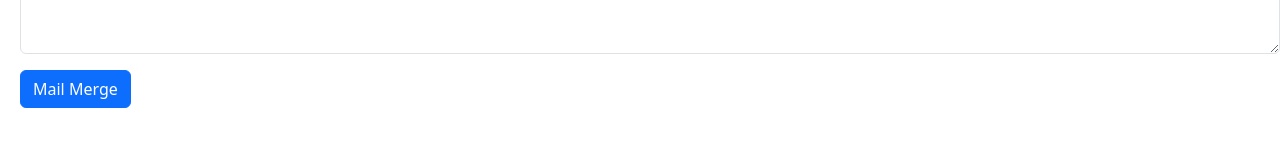
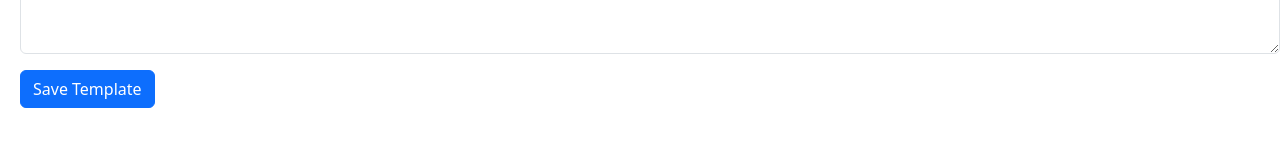
Before and after one commit to Cat-1/paw-mailmerge, a React (Create React App) app in the folder react-paw-mailmerge/: page / in a window 1280 px wide. Both pictures are taken after a click on the tab "Compose Template". Shown: the part 270-416 px from the top of the page. Built offline with nearby package versions, Linux system fonts and the light colour scheme.

Commit message:
Create a form to let users compose a template. Disable text input after the template is submitted. Add edit and discard changes buttons.

```diff
--- a/react-paw-mailmerge/src/components/WriteTemplate.tsx
+++ b/react-paw-mailmerge/src/components/WriteTemplate.tsx
@@ -1,4 +1,4 @@
-import React from "react"
+import React, { useState } from "react"
 import Form from 'react-bootstrap/Form';
 import Button from "react-bootstrap/Button";
 
@@ -9,13 +9,23 @@ interface WriteTemplateProps {
 }
 
 const WriteTemplate: React.FC<WriteTemplateProps> = ({parsedData, template, setTemplate}) => {
+    const [editingEnabled, setEditingEnabled] = useState<boolean>(true); // enable / disable form editing
+    const [currentInput, setCurrentInput] = useState<string>('');
+    const [previousInput, setPreviousInput] = useState<string>('');  // when form changes are discarded, restore to previousInput
 
     const handleTemplateChange = (event: React.ChangeEvent<HTMLInputElement>) => {
-        setTemplate(event.target.value);
+        setCurrentInput(event.target.value);
     }
 
     const handleTemplateSubmit = () => {
-        console.log("Submitting template:", template)
+        console.log("Submitting template:", currentInput);
+        setPreviousInput(currentInput);
+        setTemplate(currentInput);  // state lifting
+        setEditingEnabled(false);
+    }
+
+    const handleTemplateDiscardChanges = () => {
+        setCurrentInput(previousInput);
     }
 
     return (
@@ -24,14 +34,19 @@ const WriteTemplate: React.FC<WriteTemplateProps> = ({parsedData, template, setT
                 <Form.Group className="mb-3">
                     <Form.Label>Compose Template</Form.Label>
                     <Form.Control
-                        value={template}
+                        value={currentInput}
                         onChange={handleTemplateChange}
                         placeholder="Hello {{name}}, ..."
                         as="textarea"
                         rows={6}
+                        disabled={!editingEnabled}
                     />
                 </Form.Group>
-                <Button type="button" onClick={handleTemplateSubmit}>Mail Merge</Button>
+                <div>
+                    <Button type="button" className="me-2" onClick={handleTemplateSubmit} hidden={!editingEnabled}>Save Template</Button>
+                    <Button type="button" variant="danger" onClick={handleTemplateDiscardChanges} hidden={!editingEnabled || previousInput === currentInput}>Discard Changes</Button>
+                    <Button type="button" variant="warning" onClick={() => {setEditingEnabled(true)}} hidden={editingEnabled}>Edit Template</Button>
+                </div>
             </Form>
         </div>
     )
```
